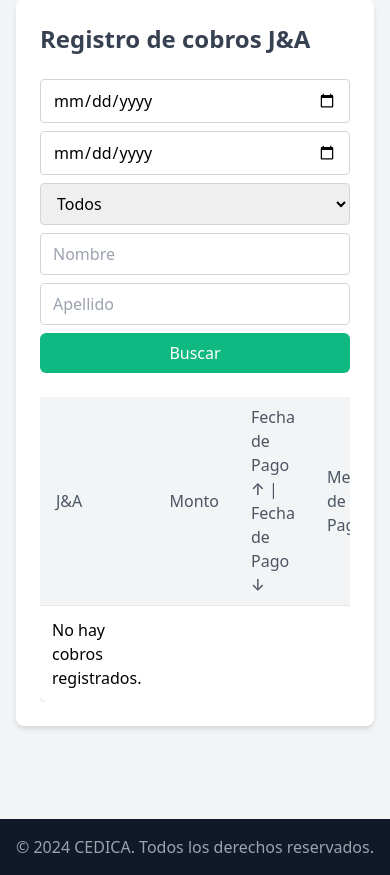
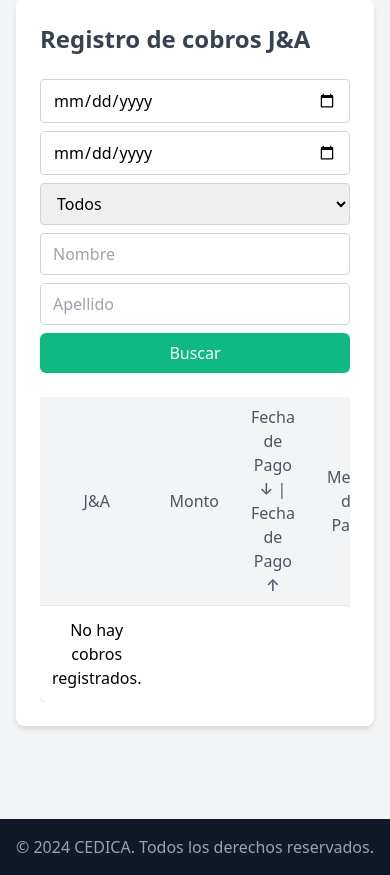
Before and after one commit to frandiaz99/CEDICA_WebPage, a Python web app: template admin/src/web/templates/cobros/cobros.html in a window 390 px wide. Shown: the part 261-1136 px from the top of the page. Run offline with Jinja, Linux system fonts and the light colour scheme; the template is opened without the code that fills it, so the values that code supplies are empty; style sheets or scripts are compiled from the project's sources.

Commit message:
Vinculación de cobros con J&A + correción de bugs

```diff
--- a/admin/src/web/templates/cobros/cobros.html
+++ b/admin/src/web/templates/cobros/cobros.html
@@ -66,27 +66,34 @@
         <table class="min-w-full bg-white shadow-md rounded-lg">
             <thead class="bg-gray-100">
                 <tr>
-                    <th class="px-4 py-2 border-b text-left text-gray-600 font-medium">J&A</th>
-                    <th class="px-4 py-2 border-b text-left text-gray-600 font-medium">Monto</th>
-                    <th class="px-4 py-2 border-b text-left text-gray-600 font-medium">
+                    <th class="px-4 py-2 border-b text-left text-gray-600 font-medium text-center">J&A</th>
+                    <th class="px-4 py-2 border-b text-left text-gray-600 font-medium text-center">Monto</th>
+                    <th class="px-4 py-2 border-b text-left text-gray-600 font-medium text-center">
                         <a href="{{ url_for('cobros.index', fecha_inicio=request.args.get('fecha_inicio'), fecha_fin=request.args.get('fecha_fin'), tipo_pago=request.args.get('tipo_pago'), orden='asc') }}"
-                            class="text-gray-600 hover:underline">Fecha de Pago &#8593;</a>
+                            class="text-gray-600 hover:underline text-center">Fecha de Pago &#8595;</a>
                         |
                         <a href="{{ url_for('cobros.index', fecha_inicio=request.args.get('fecha_inicio'), fecha_fin=request.args.get('fecha_fin'), tipo_pago=request.args.get('tipo_pago'), orden='desc') }}"
-                            class="text-gray-600 hover:underline">Fecha de Pago &#8595;</a>
+                            class="text-gray-600 hover:underline text-center">Fecha de Pago &#8593;</a>
                     </th>
-                    <th class="px-4 py-2 border-b text-left text-gray-600 font-medium">Medio de Pago</th>
-                    <th class="px-4 py-2 border-b text-left text-gray-600 font-medium">Beneficiario</th>
-                    <th class="px-4 py-2 border-b text-left text-gray-600 font-medium">Observaciones</th>
-                    <th class="px-4 py-2 border-b text-left text-gray-600 font-medium">En deuda</th>
-                    <th class="px-4 py-2 border-b text-left text-gray-600 font-medium"></th>
+                    <th class="px-4 py-2 border-b text-left text-gray-600 font-medium text-center">Medio de Pago</th>
+                    <th class="px-4 py-2 border-b text-left text-gray-600 font-medium text-center">Beneficiario</th>
+                    <th class="px-4 py-2 border-b text-left text-gray-600 font-medium text-center">Observaciones</th>
+                    <th class="px-4 py-2 border-b text-left text-gray-600 font-medium text-center">En deuda</th>
+                    <th class="px-4 py-2 border-b text-left text-gray-600 font-medium text-center"></th>
                 </tr>
             </thead>
-            <tbody>
+            <tbody class="text-center">
                 {% if cobros %}
                 {% for cobro in cobros %}
                 <tr class="hover:bg-gray-50">
-                    <td class="px-4 py-2 border-b"></td>
+                    <td class="px-4 py-2 border-b">
+                        {% for jinete in jinetes %}
+                        {% if jinete.id == cobro.id_ja %}
+                        {{ jinete.nombre }}
+                        {{ jinete.apellido }}
+                        {% endif %}
+                        {% endfor %}
+                    </td>
                     <td class="px-4 py-2 border-b">{{ cobro.monto }}</td>
                     <td class="px-4 py-2 border-b">{{ cobro.fecha_pago.strftime('%Y-%m-%d') }}</td>
                     <td class="px-4 py-2 border-b">{{ "Efectivo" if cobro.tipo_pago == "efectivo" else "Tarjeta de
```
Also changed, not shown: admin/src/web/controllers/cobros.py (+27 -14 lines), admin/src/web/templates/cobros/detalle_cobro.html (+8 -1 lines), admin/src/web/templates/cobros/editar_cobro.html (+13 -0 lines), admin/src/web/templates/cobros/registrar_cobro.html (+5 -3 lines).
